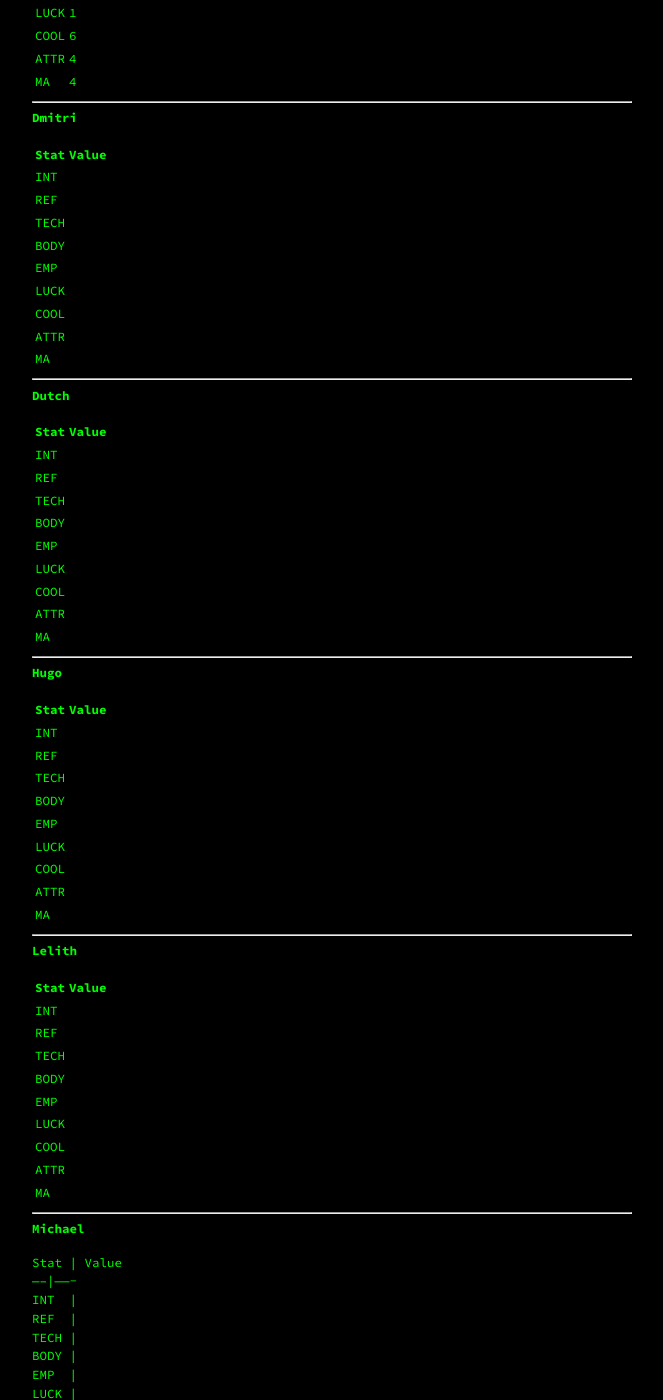
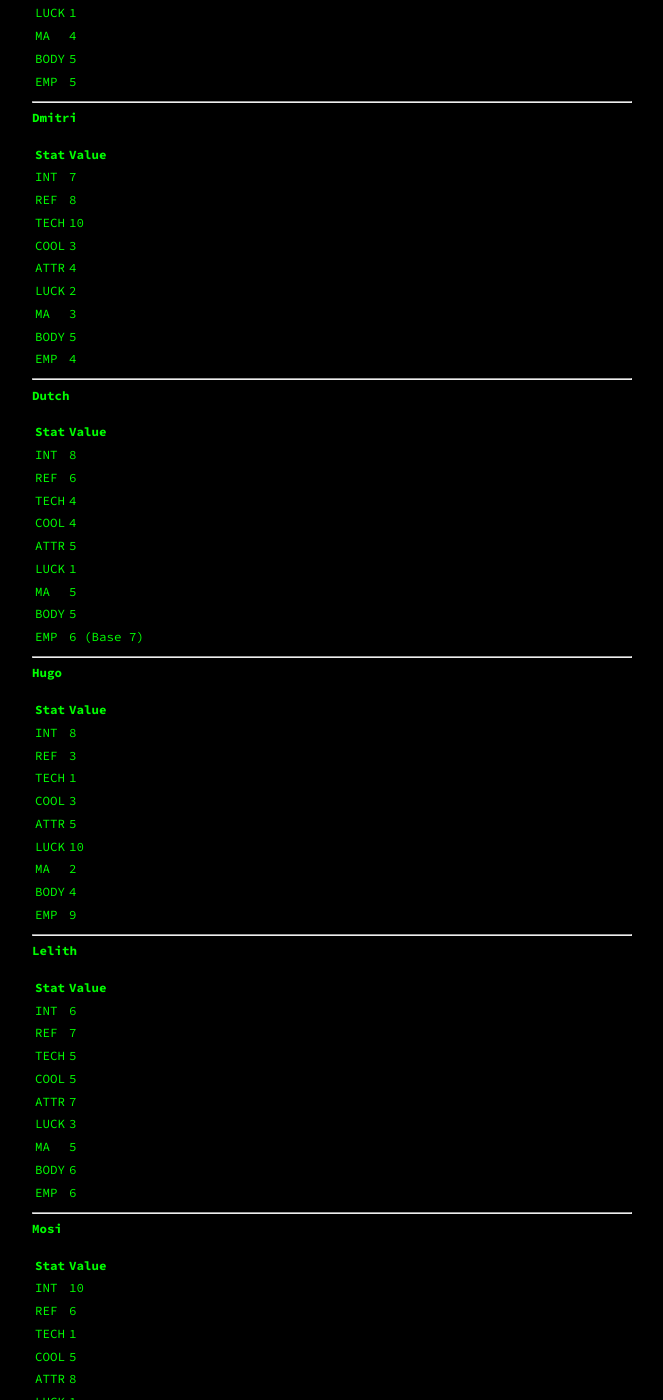
Before and after one commit to Terwilliger69105/69105.github.io, a Jekyll site: the page built from _pages/burritoverse/characters.md, in a window 1280 px wide and 1400 px high, scrolled down 362 px. Shown: the whole window, without its empty margins (308-971 px from the left). Built offline with Jekyll 4.4.1, drawn with Linux system fonts in a browser that asks for light colours; our own code applies the rules of GitHub Pages for plain Markdown files; some of the changed text lies outside the part shown.

Commit message:
Update characters.md

```diff
--- a/_pages/burritoverse/characters.md
+++ b/_pages/burritoverse/characters.md
@@ -14,12 +14,12 @@ Stat | Value
 INT  | 6
 REF  | 6
 TECH | 10
+COOL | 6
+ATTR | 4
+LUCK | 1
+MA   | 4
 BODY | 5
 EMP  | 5
-LUCK | 1
-COOL | 6
-ATTR | 4
-MA   | 4
 
 ---
 
@@ -27,15 +27,15 @@ MA   | 4
 
 Stat | Value
 -----|-------
-INT  |
-REF  |
-TECH |
-BODY |
-EMP  |
-LUCK |
-COOL |
-ATTR |
-MA   |
+INT  | 7
+REF  | 8
+TECH | 10
+COOL | 3
+ATTR | 4
+LUCK | 2
+MA   | 3
+BODY | 5
+EMP  | 4
 
 ---
 
@@ -43,15 +43,15 @@ MA   |
 
 Stat | Value
 -----|-------
-INT  |
-REF  |
-TECH |
-BODY |
-EMP  |
-LUCK |
-COOL |
-ATTR |
-MA   |
+INT  | 8
+REF  | 6
+TECH | 4
+COOL | 4
+ATTR | 5
+LUCK | 1
+MA   | 5
+BODY | 5
+EMP  | 6 (Base 7)
 
 ---
 
@@ -59,15 +59,15 @@ MA   |
 
 Stat | Value
 -----|-------
-INT  |
-REF  |
-TECH |
-BODY |
-EMP  |
-LUCK |
-COOL |
-ATTR |
-MA   |
+INT  | 8
+REF  | 3
+TECH | 1
+COOL | 3
+ATTR | 5
+LUCK | 10
+MA   | 2
+BODY | 4
+EMP  | 9
 
 ---
 
@@ -75,46 +75,31 @@ MA   |
 
 Stat | Value
 -----|-------
-INT  |
-REF  |
-TECH |
-BODY |
-EMP  |
-LUCK |
-COOL |
-ATTR |
-MA   |
+INT  | 6
+REF  | 7
+TECH | 5
+COOL | 5
+ATTR | 7
+LUCK | 3
+MA   | 5
+BODY | 6
+EMP  | 6
 
----
-
-**Michael**
-
-Stat | Value
------|-------
-INT  |
-REF  |
-TECH |
-BODY |
-EMP  |
-LUCK |
-COOL |
-ATTR |
-MA   |
 ---
 
 **Mosi**
 
 Stat | Value
 -----|-------
-INT  |
-REF  |
-TECH |
-BODY |
-EMP  |
-LUCK |
-COOL |
-ATTR |
-MA   |
+INT  | 10
+REF  | 6
+TECH | 1
+COOL | 5
+ATTR | 8
+LUCK | 1
+MA   | 2
+BODY | 2
+EMP  | 10
 
 ---
 
@@ -122,15 +107,15 @@ MA   |
 
 Stat | Value
 -----|-------
-INT  |
-REF  |
-TECH |
-BODY |
-EMP  |
-LUCK |
-COOL |
-ATTR |
-MA   |
+INT  | 2
+REF  | 8
+TECH | 6
+COOL | 3
+ATTR | 3
+LUCK | 5
+MA   | 7
+BODY | 8
+EMP  | 3
 
 ---
 
@@ -138,15 +123,15 @@ MA   |
 
 Stat | Value
 -----|-------
-INT  |
-REF  |
-TECH |
-BODY |
-EMP  |
-LUCK |
-COOL |
-ATTR |
-MA   |
+INT  | 5
+REF  | 7
+TECH | 6
+COOL | 5
+ATTR | 5
+LUCK | 1
+MA   | 6
+BODY | 6
+EMP  | 4
 
 ---
 
@@ -154,12 +139,12 @@ MA   |
 
 Stat | Value
 -----|-------
-INT  |
-REF  |
-TECH |
-BODY |
-EMP  |
-LUCK |
-COOL |
-ATTR |
-MA   |
+INT  | 5
+REF  | 9
+TECH | 5
+COOL | 7
+ATTR | 3
+LUCK | 5
+MA   | 5
+BODY | 8
+EMP  | 1 (Base 3)
```
